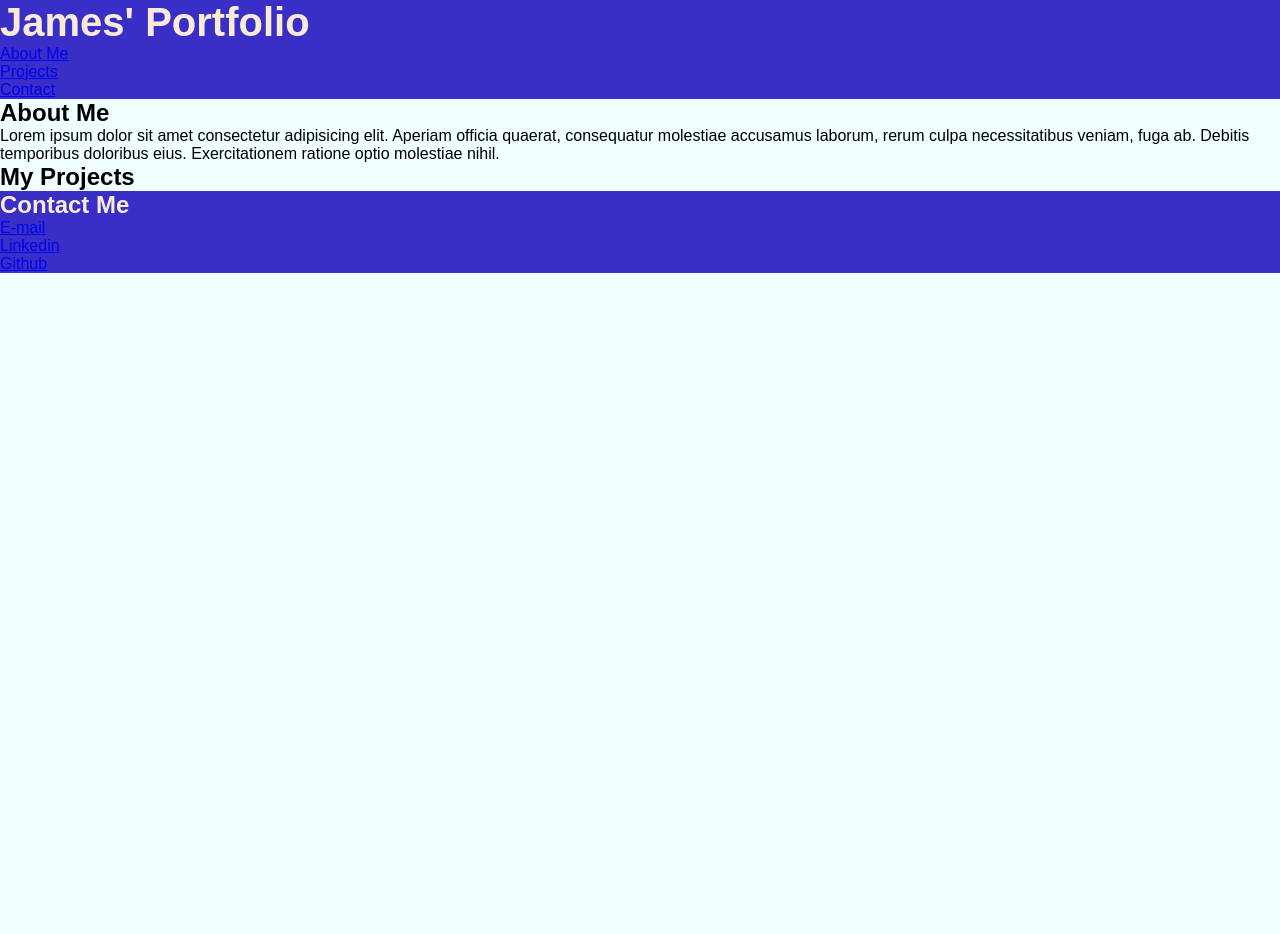
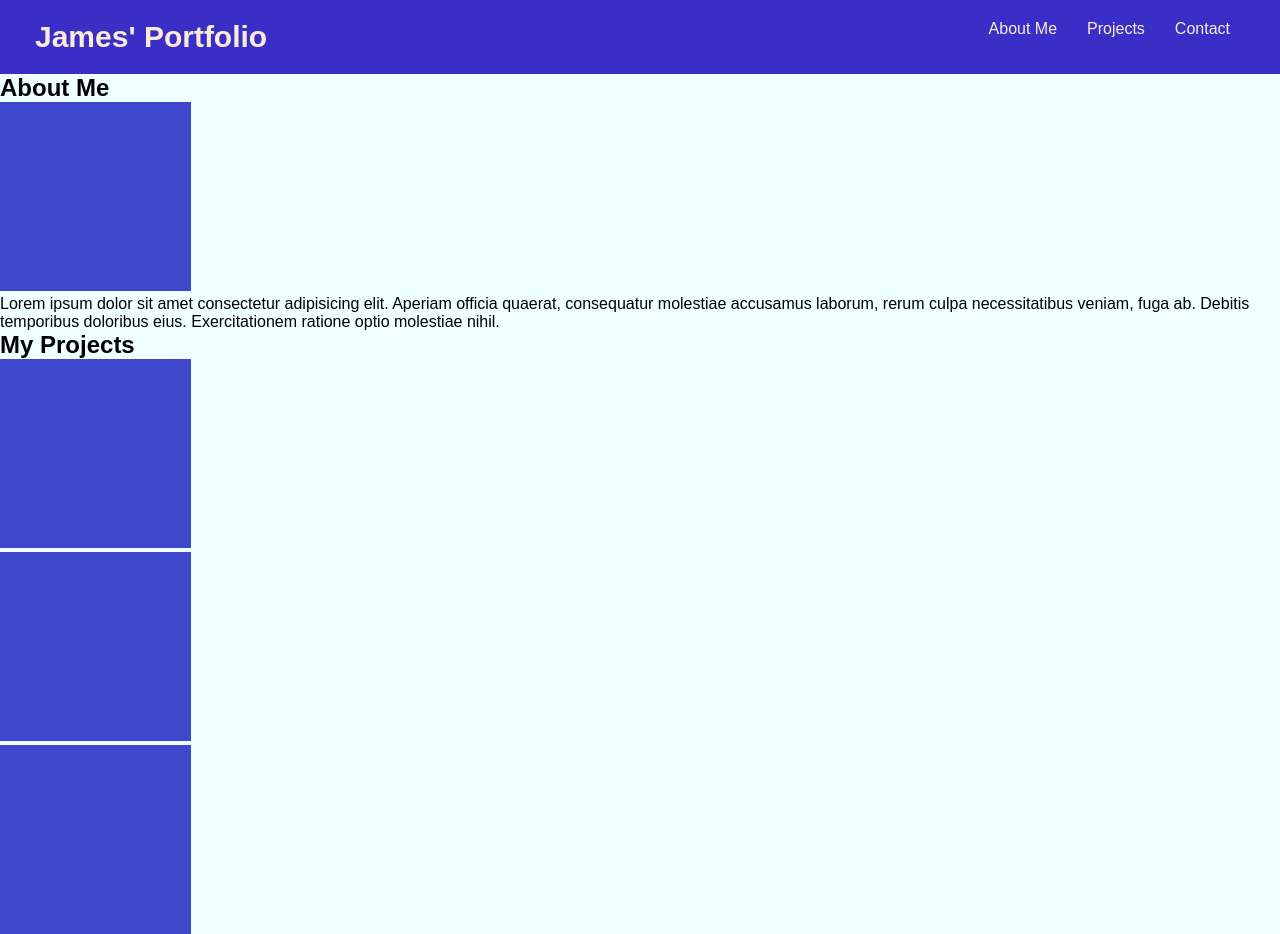
Before and after one commit to eucalyptus1/james-portfolio-3.0, a plain HTML site: page index.html in a window 1280 px wide. Shown: the top 934 px of the page. Before the commit the page ends 800 px from the top, so only its background shows below. Drawn offline with Linux system fonts and the light colour scheme.

Commit message:
still working on positioning. Added placeholder boxes for images

```diff
--- a/assets/style.css
+++ b/assets/style.css
@@ -11,14 +11,56 @@ body {
 header {
     background-color: rgb(57, 47, 199);
     color: antiquewhite;
+    display: flex;
+    flex-wrap: wrap;
+    justify-content: space-between;
+    padding: 20px 35px;
 }
 
 header h1 {
     margin: 0;
-    font-size: 40px;
+    font-size: 30px;
+}
+
+
+header nav ul {
+    display: flex;
+    flex-wrap: wrap;
+    justify-content: space-between;
+    align-items: center;
+    list-style: none;
+}
+
+header nav ul li a {
+    color: antiquewhite;
+    padding: 10px 15px;
+    text-decoration: none;
 }
 
 footer {
     background-color: rgb(57, 47, 199);
     color: antiquewhite;
+    display: flex;
+    flex-wrap: wrap;
+    justify-content: space-between;
+    padding: 20px 35px;
 }
+
+footer h2 {
+    margin: 0;
+    font-size: 30px;
+}
+
+footer ul {
+    display: flex;
+    flex-wrap: wrap;
+    justify-content: space-between;
+    align-items: center;
+    list-style: none;
+}
+
+footer ul li a {
+    padding: 10px 15px;
+    color: antiquewhite;
+    text-decoration: none;
+}
--- a/index.html
+++ b/index.html
@@ -30,7 +30,13 @@
     </header>
 
     <article id="about">
+
         <h2>About Me</h2>
+
+        <div>
+            <img src="./assets/images/square.png">
+        </div>
+
         <p>Lorem ipsum dolor sit amet consectetur adipisicing elit. Aperiam officia quaerat, consequatur molestiae accusamus laborum, rerum culpa necessitatibus veniam, fuga ab. Debitis temporibus doloribus eius. Exercitationem ratione optio molestiae nihil.</p>
 
     </article>
@@ -39,26 +45,32 @@
         <h2>My Projects</h2>
 
         <div class="featured-project">
+            <img src="./assets/images/square.png" />
 
         </div>
 
         <div class="project">
+            <img src="./assets/images/square.png" />
 
         </div>
 
         <div class="project">
+            <img src="./assets/images/square.png" />
 
         </div>
 
         <div class="project">
+            <img src="./assets/images/square.png" />
 
         </div>
 
         <div class="project">
+            <img src="./assets/images/square.png" />
 
         </div>
 
         <div class="project">
+            <img src="./assets/images/square.png" />
 
         </div>
 
```
